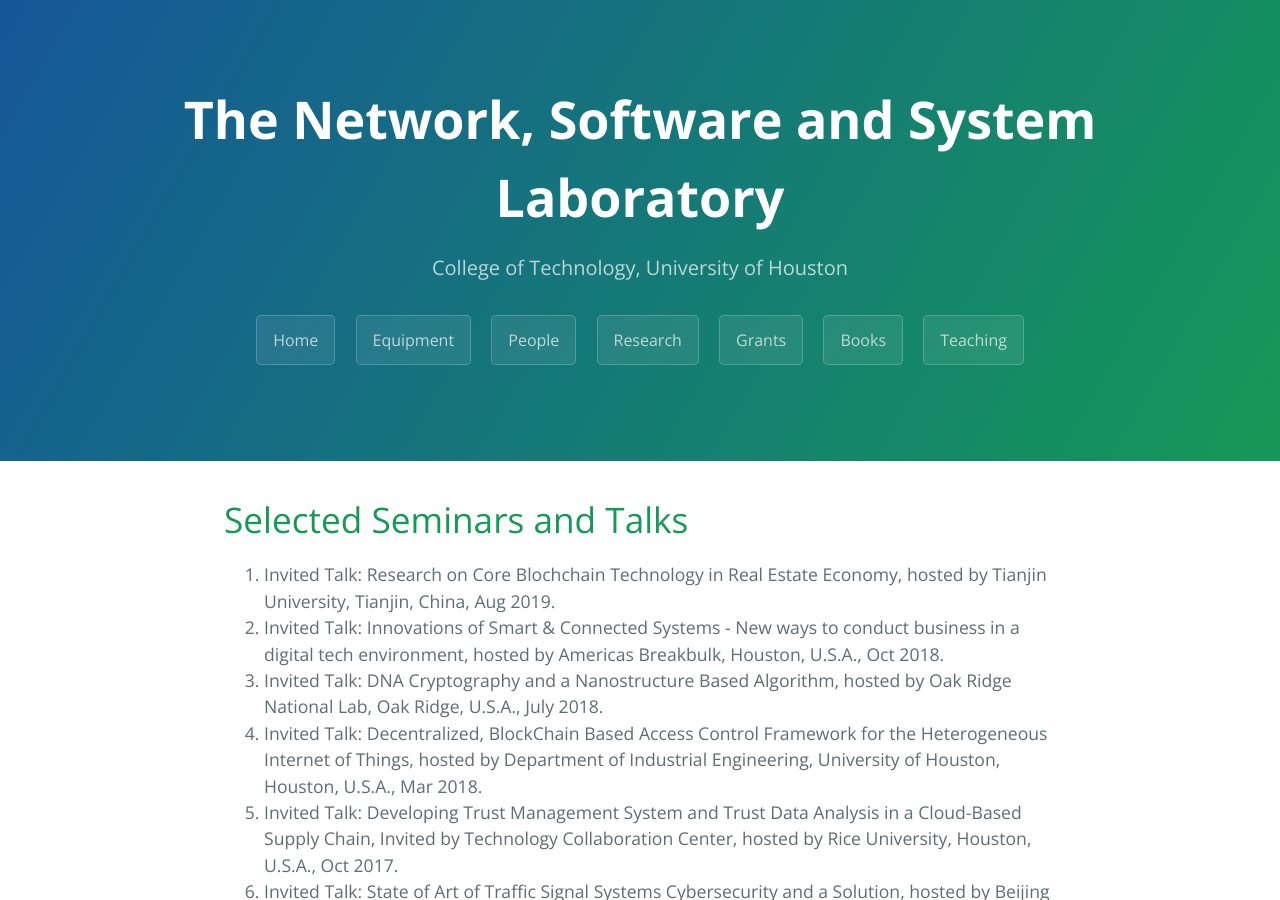
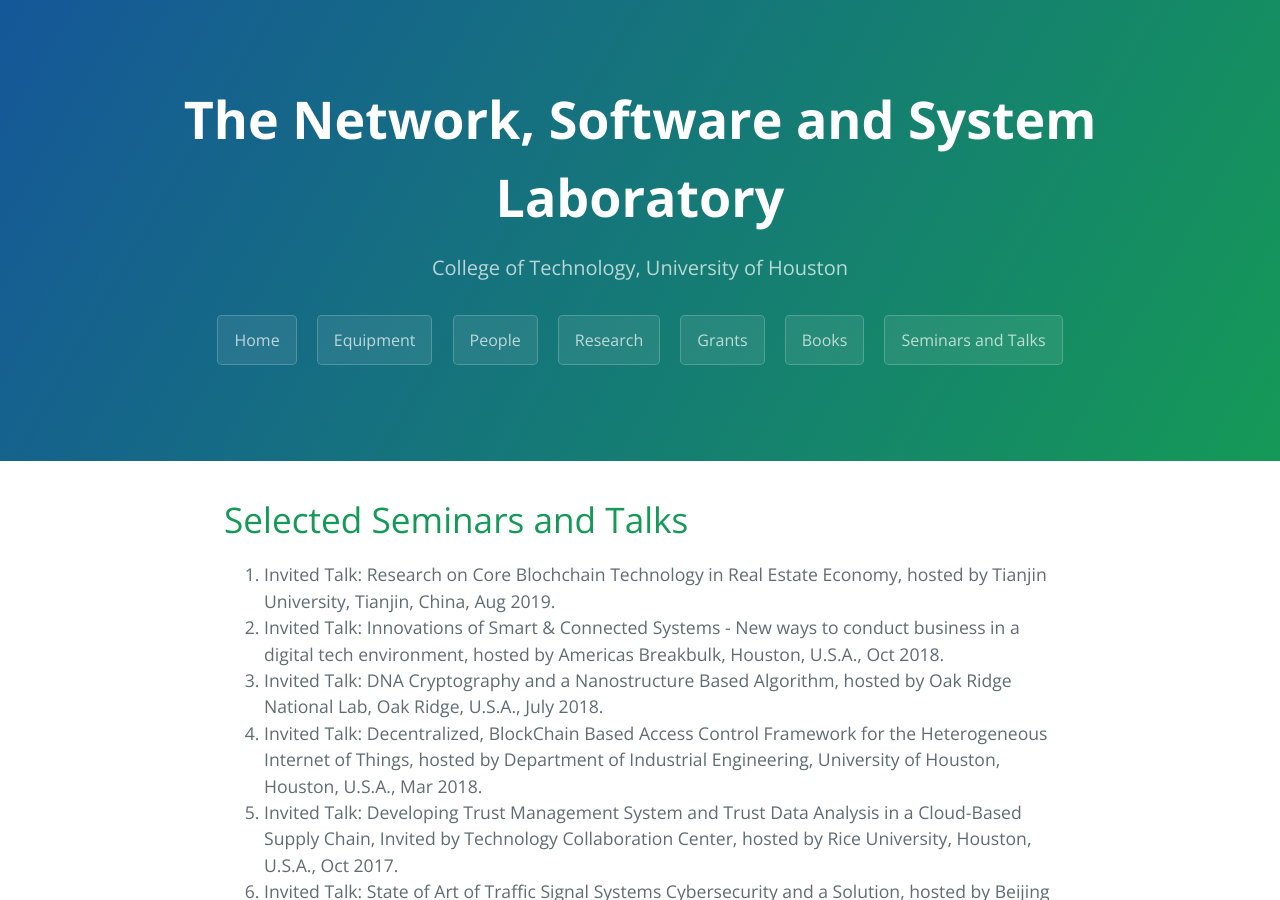
Before and after one commit to rohithreddydepa/Network-Software-and-System-Lab.github.io, a Jekyll site: the page built from index_6_Seminars.md, in a window 1280 px wide and 900 px high. Built offline with Jekyll 4.4.1, drawn with Linux system fonts in a browser that asks for light colours.

Commit message:
Update index_6_Seminars.md

```diff
--- a/index_6_Seminars.md
+++ b/index_6_Seminars.md
@@ -1,5 +1,5 @@
 ---
-title: Teaching
+title: Seminars and Talks
 layout: default
 filename: index_6_Seminars
 ---
```
